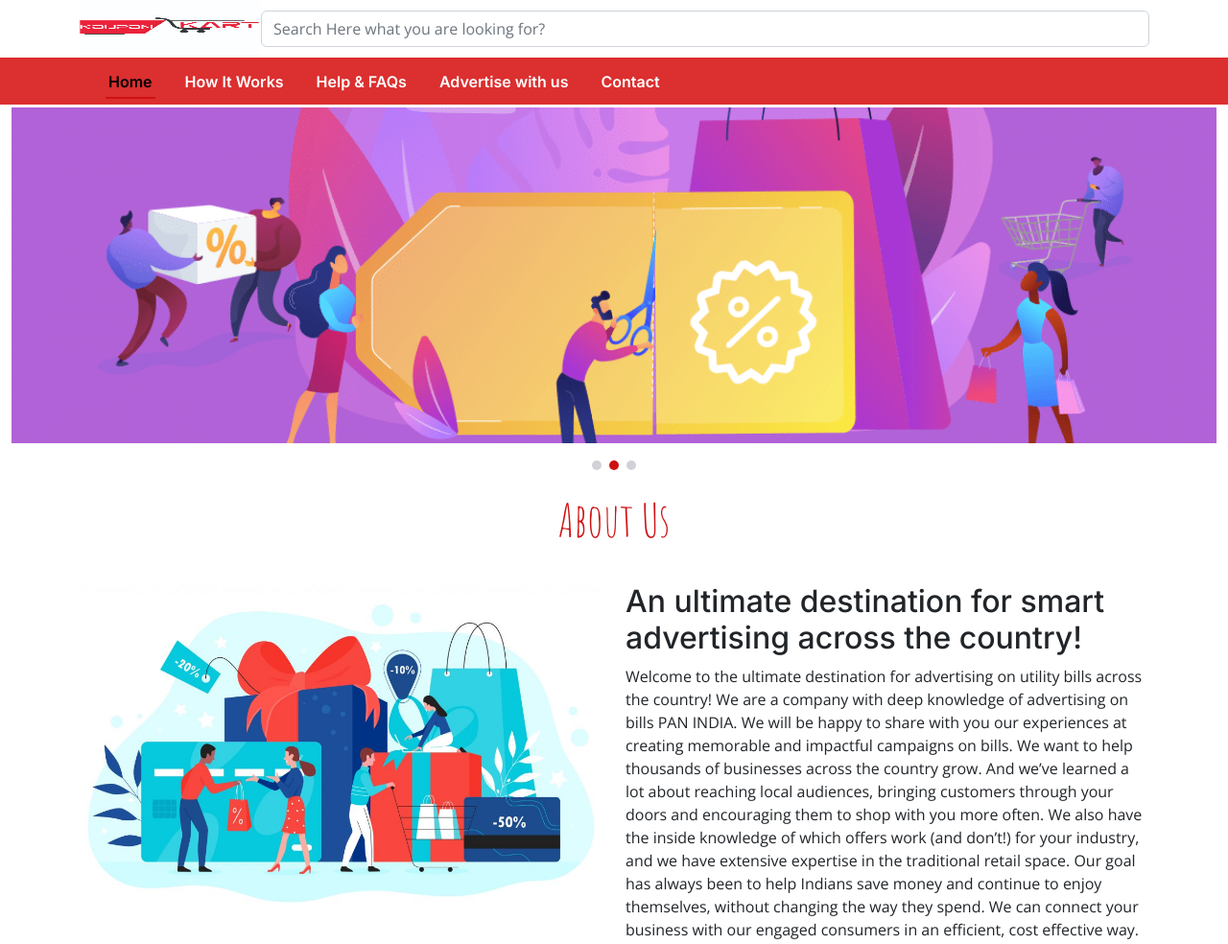
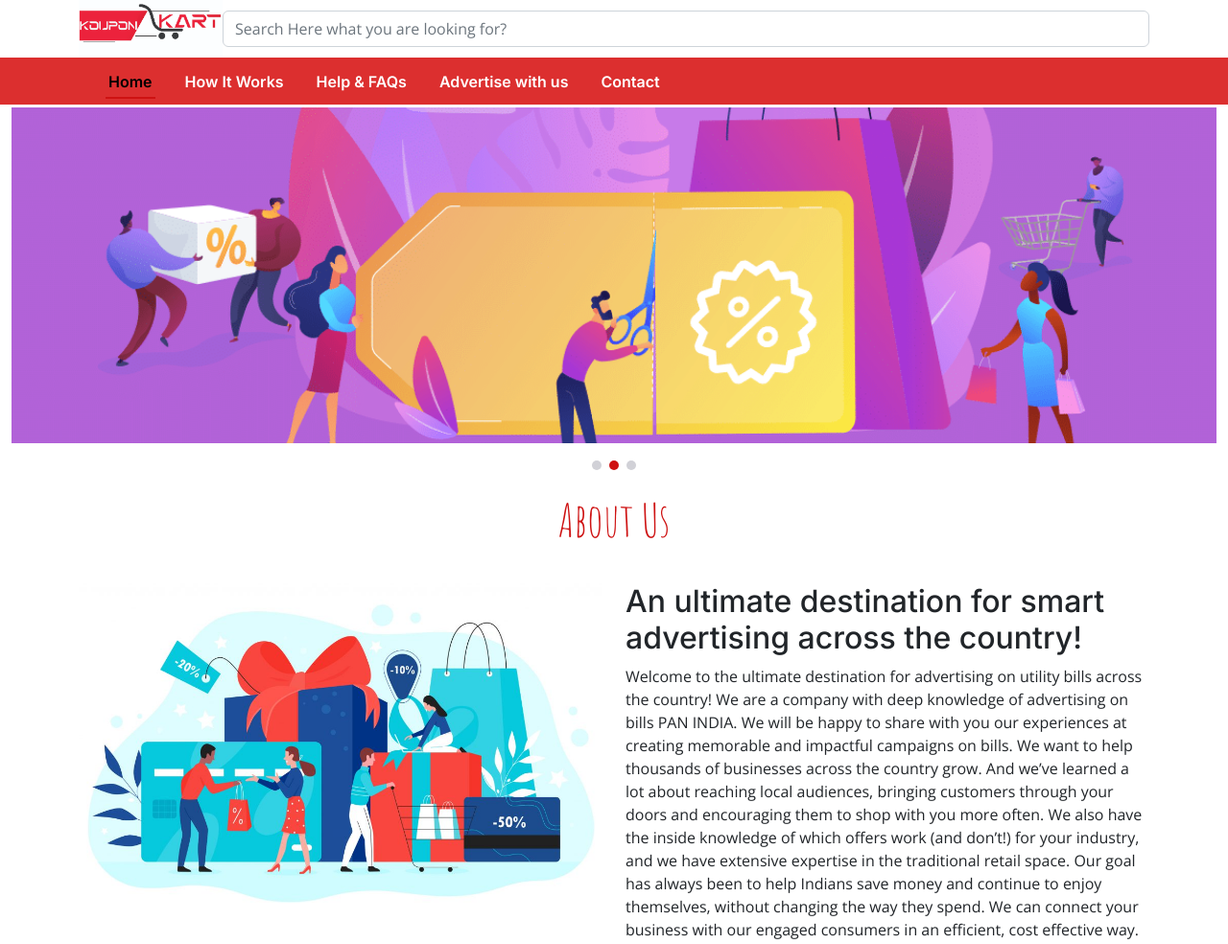
Before and after one commit to Shlama/KK-admin-panel-new-master, a website: page index.html in a window 1280 px wide. Shown: the top 984 px of the page at 96% size. Drawn offline with nearby package versions, Linux system fonts and the light colour scheme; grey boxes are pictures that could not be loaded.

Commit message:
Update index.html

```diff
--- a/index.html
+++ b/index.html
@@ -48,7 +48,7 @@
       <div class="container d-flex align-items-center justify-content-between">
         <a href="index.html" class="logo d-flex align-items-center me-auto me-lg-0">
           <!-- Uncomment the line below if you also wish to use an image logo -->
-         <img src="assets/img/kouponkart.jpg" alt="" height="65" width="190" >
+         <img src="assets/img/kouponkart.jpg" alt="" height="150" width="150" >
         </a>
         <input type="text" class="form-control" placeholder="Search Here what you are looking for?" >
         <!-- <i class="mobile-nav-toggle mobile-nav-show bi bi-list"></i>
```
